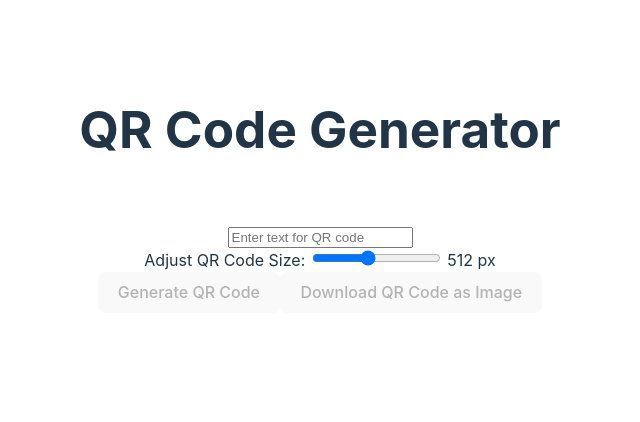
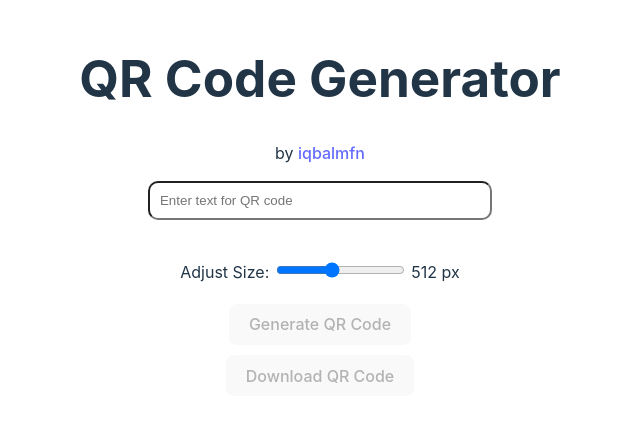
Before and after one commit to iqbalmfn/qrcode-generator, a React (Vite) app: page / in a window 1280 px wide. Shown: the part 194-616 px from the top of the page, without its empty margins (320-960 px from the left). Built offline with nearby package versions, Linux system fonts and the light colour scheme.

Commit message:
feat: penyesuaian size

```diff
--- a/src/App.jsx
+++ b/src/App.jsx
@@ -1,40 +1,73 @@
-import React, { useState, useRef } from 'react'
-import QRCode from 'qrcode'
-import './App.css'
+import React, { useState, useRef, useEffect } from "react";
+import QRCode from "qrcode";
+import "./App.css";
 
 function App() {
-  const [inputText, setInputText] = useState('')
-  const canvasRef = useRef(null)  // Referensi untuk elemen canvas
-  const [canvasSize, setCanvasSize] = useState(512)  // Resolusi canvas, default 512px
+  const [inputText, setInputText] = useState("");
+  const canvasRef = useRef(null); // Referensi untuk elemen canvas
+  const [isGenerated, setIsGenerated] = useState(false);
+  const [canvasSize, setCanvasSize] = useState(512); // Resolusi canvas, default 512px
+
+  // Menggunakan useEffect untuk menyesuaikan ukuran canvas sesuai lebar layar saat halaman dimuat
+  useEffect(() => {
+    const handleResize = () => {
+      const screenWidth = window.innerWidth;
+      const maxCanvasSize = screenWidth - 40; // Margin 20px pada kedua sisi
+      setCanvasSize(Math.min(maxCanvasSize, 512)); // Maksimal ukuran 512px
+    };
+
+    window.addEventListener("resize", handleResize);
+    handleResize(); // Panggil sekali saat komponen dimuat
+
+    return () => {
+      window.removeEventListener("resize", handleResize);
+    };
+  }, []);
 
   // Fungsi untuk men-download QR code sebagai gambar PNG
   const handleDownload = () => {
-    const canvas = canvasRef.current
-    const imageUrl = canvas.toDataURL('image/png')  // Mengonversi canvas ke URL gambar PNG
-    const link = document.createElement('a')
-    link.href = imageUrl
-    link.download = 'qrcode.png'  // Nama file yang diunduh
-    link.click()
-  }
+    const canvas = canvasRef.current;
+    const imageUrl = canvas.toDataURL("image/png"); // Mengonversi canvas ke URL gambar PNG
+    const link = document.createElement("a");
+    link.href = imageUrl;
+    link.download = "qrcode.png"; // Nama file yang diunduh
+    link.click();
+  };
 
   // Fungsi untuk menghasilkan QR code menggunakan canvas
   const generateQRCode = () => {
     if (inputText) {
-      QRCode.toCanvas(canvasRef.current, inputText, { width: canvasSize }, (error) => {
-        if (error) console.error(error)
-      })
+      QRCode.toCanvas(
+        canvasRef.current,
+        inputText,
+        { width: canvasSize },
+        (error) => {
+          if (error) console.error(error);
         }
+      );
+      setIsGenerated(true);
     }
+  };
 
   return (
     <div>
       <h1>QR Code Generator</h1>
-      <div className="card">
+      <p>
+        by <a href="https://iqbalmfn.com">iqbalmfn</a>
+      </p>
+      <div>
         <input
           type="text"
           placeholder="Enter text for QR code"
           value={inputText}
           onChange={(e) => setInputText(e.target.value)}
+          style={{
+            padding: "10px",
+            borderRadius: "10px",
+            width: "100%",
+            maxWidth: "320px", // Membatasi lebar input
+            marginBottom: "20px",
+          }}
         />
         <div>
           {inputText && (
@@ -42,11 +75,16 @@ function App() {
               ref={canvasRef}
               width={canvasSize}
               height={canvasSize}
+              style={{
+                display: isGenerated ? "block" : "none",
+                maxWidth: "100%", // Pastikan canvas tidak melebar lebih dari lebar layar
+                margin: "0 auto", // Memusatkan canvas
+              }}
             />
           )}
         </div>
-        <div>
-          <label>Adjust QR Code Size: </label>
+        <div style={{ margin: "20px 0" }}>
+          <label>Adjust Size: </label>
           <input
             type="range"
             min="128"
@@ -57,15 +95,19 @@ function App() {
           />
           <span> {canvasSize} px</span>
         </div>
+        <div style={{ margin: "10px 0" }}>
           <button onClick={generateQRCode} disabled={!inputText}>
             Generate QR Code
           </button>
+        </div>
+        <div>
           <button onClick={handleDownload} disabled={!inputText}>
-          Download QR Code as Image
+            Download QR Code
           </button>
         </div>
       </div>
-  )
+    </div>
+  );
 }
 
-export default App
+export default App;
```
Lines whose indentation alone changed are shown as unchanged.
